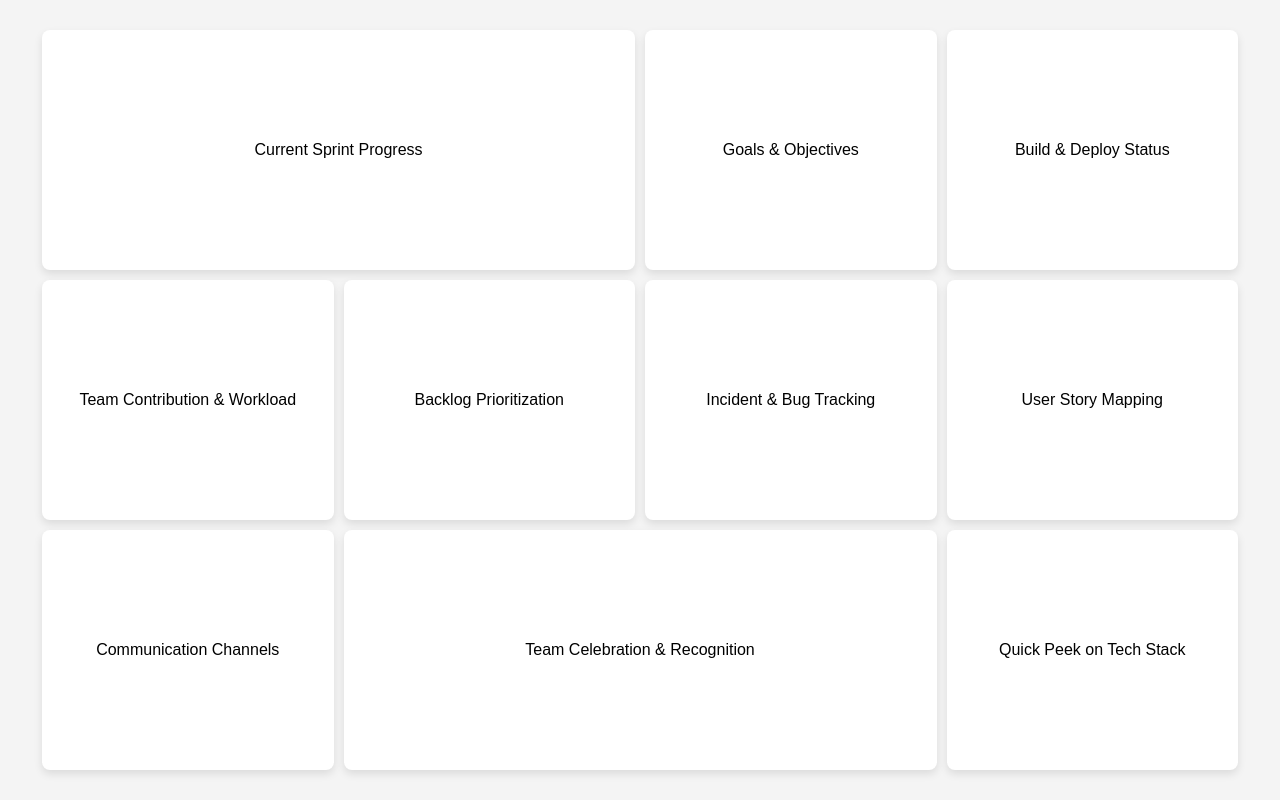
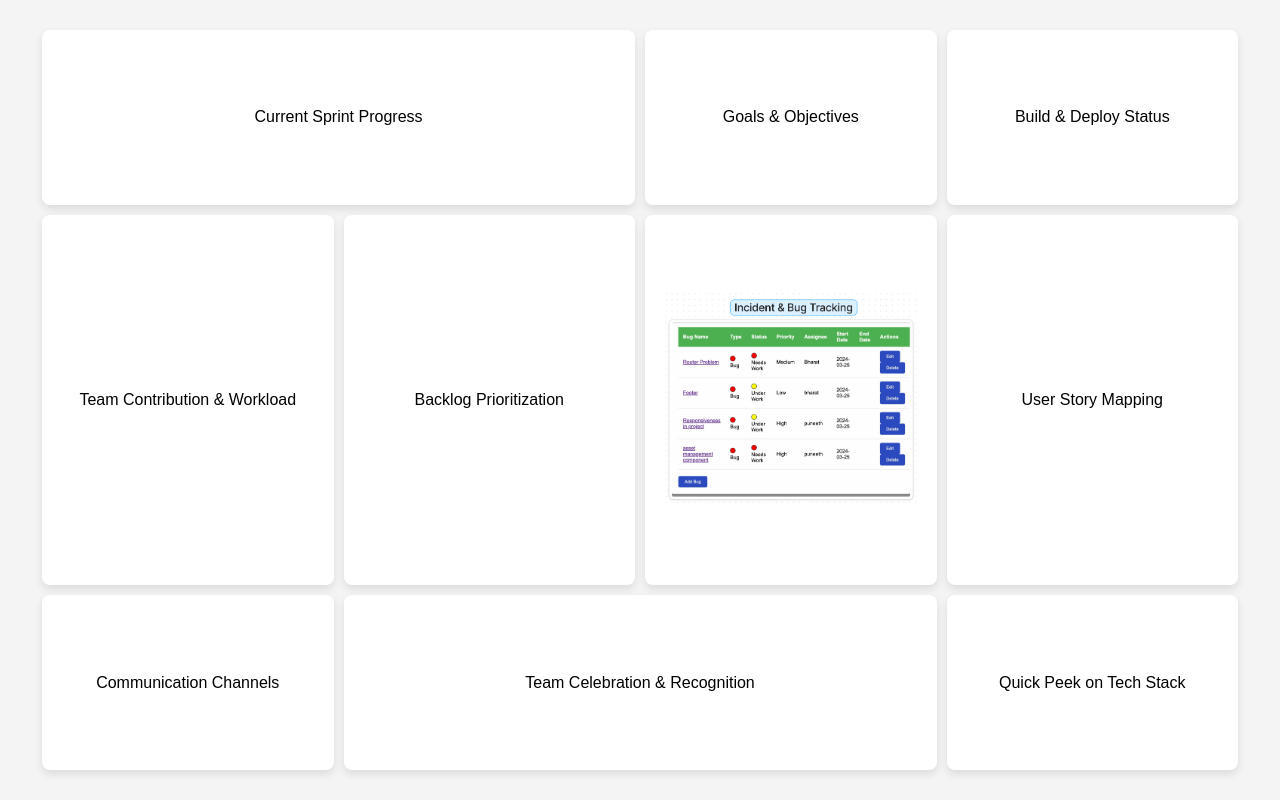
Before and after one commit to slu-csci-5030/Ram_IR, a plain HTML site: page Index.html in a window 1280 px wide. Drawn offline with Linux system fonts and the light colour scheme.

Commit message:
updated incident tracking

```diff
--- a/Index.html
+++ b/Index.html
@@ -5,7 +5,23 @@
 		<meta name="viewport" content="width=device-width, initial-scale=1.0" />
 		<title>Information Radiator</title>
 		<link rel="stylesheet" href="styles.css" />
+		<style>
+			/* Added CSS for image */
+			.bug{
+				width: 10%;
+				display: block;
+			}
+			#incidentTracking img {
+				max-width: 100%;
+				height: auto;
+				max-height: 100%;
+				width: 100%;
+
+
+			}
+		</style>
 	</head>
+
 	<body>
 		<div class="dashboard">
 			<!-- Top row -->
@@ -24,8 +40,9 @@
 			<div class="block medium" id="backlogPrioritization">
 				Backlog Prioritization
 			</div>
-			<div class="block medium" id="incidentTracking">
-				Incident & Bug Tracking
+			<div class="block medium " id="incidentTracking">
+				<div><img src="Assets/bug.png"></div>
+
 			</div>
 			<div class="block medium" id="userStoryMapping">User Story Mapping</div>
 
```
Also changed, not shown: Assets/bug.png (added).
